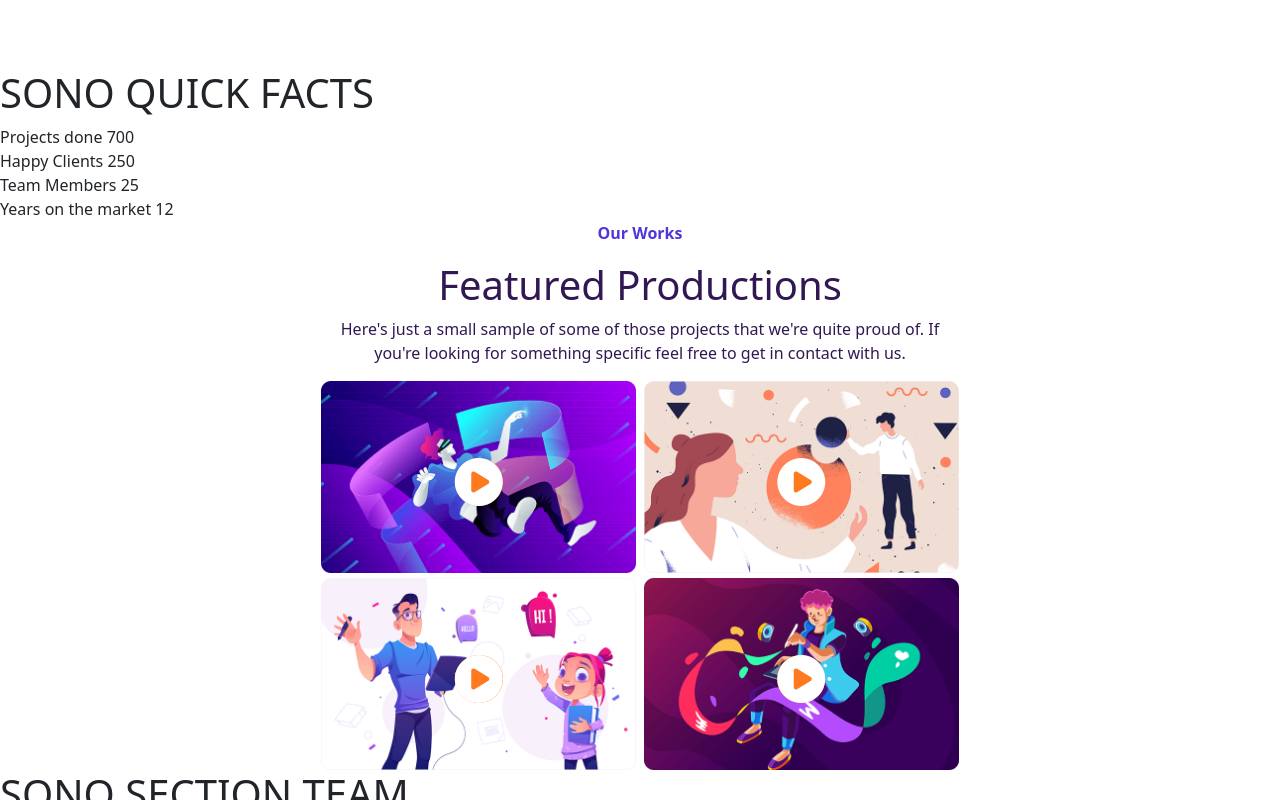
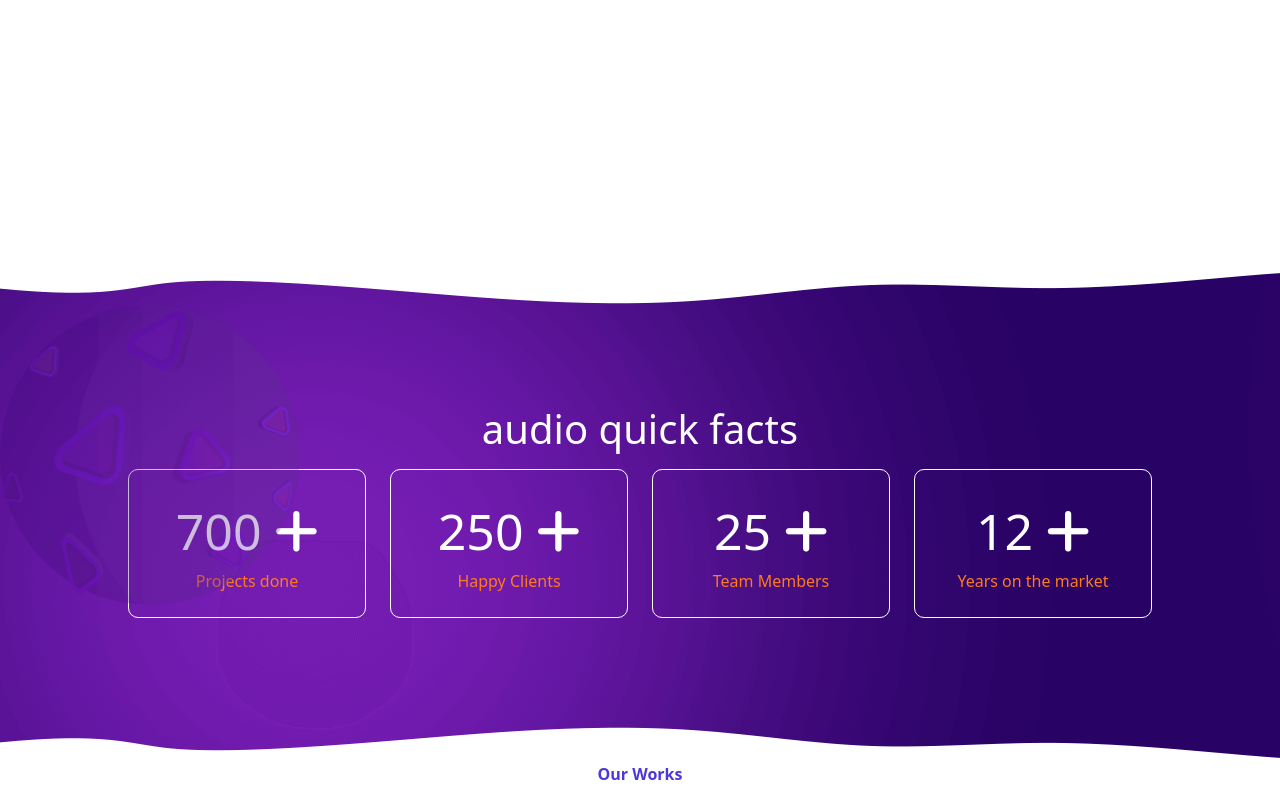
Before and after one commit to Chrissx77/proj-html-vuejs, a Vue app: page / in a window 1280 px wide. Shown: the part 1680-2480 px from the top of the page. Built offline with nearby package versions, Linux system fonts and the light colour scheme.

Commit message:
add: aggiunto componente  facts

```diff
--- a/src/pages/AboutUs.vue
+++ b/src/pages/AboutUs.vue
@@ -71,7 +71,7 @@ export default {
       </div>
     </div>
   </section>
-  <LoveAnimation />
+  <LoveAnimation class="py-0" />
   <Facts />
   <SectionTeam />
   <Client />
@@ -91,7 +91,7 @@ export default {
   img {
     width: 100%;
   }
-// caratteristiche contenitore contenente due sfondi e testo
+  // caratteristiche contenitore contenente due sfondi e testo
   .contenitore {
     @include contain;
 
@@ -103,7 +103,7 @@ export default {
       }
     }
   }
-// caratteristiche e posizionamento di quasi tutte le immagini dentro alla sezione
+  // caratteristiche e posizionamento di quasi tutte le immagini dentro alla sezione
   .onde {
     bottom: 0px;
   }
--- a/src/pages/Facts.vue
+++ b/src/pages/Facts.vue
@@ -1,46 +1,94 @@
 <script>
 export default {
   name: "Facts",
-  data(){
-    return{
-      cardFacts:[
+  data() {
+    return {
+      cardFacts: [
         {
-          label:'Projects done',
-          number:'700',
+          label: "Projects done",
+          number: "700",
         },
 
         {
-          label:'Happy Clients',
-          number:'250',
-
+          label: "Happy Clients",
+          number: "250",
         },
 
         {
-          label:'Team Members',
-          number:'25',
-
+          label: "Team Members",
+          number: "25",
         },
 
         {
-          label:'Years on the market',
-          number:'12',
+          label: "Years on the market",
+          number: "12",
         },
-      ]
-    }
-  }
-
+      ],
+    };
+  },
 };
 </script>
 
 <template>
-  <h1>SONO QUICK FACTS</h1>
-  <div v-for="(card, i) in cardFacts" >
-    {{ card.label }}
-    {{ card.number }}
-  </div>
+  <section>
+    <div>
+      <img src="../assets/shape-top.png" alt="" />
+    </div>
+    <div class="globe-img">
+      <img src="../assets/globe.png" alt="" />
+    </div>
+    <div class="container-fluid">
+      <div class="row">
+        <h1 class="text-center text-white">audio quick facts</h1>
+        <div
+          class="col-6 col-lg-4 col-xl-3 text-center"
+          v-for="(card, i) in cardFacts"
+          :key="i"
+        >
+          <div class="cards my-2 py-4">
+            <div class="text-white">
+              {{ card.number }} <i class="fa-solid fa-plus text-white"></i>
+            </div>
+            <span>{{ card.label }}</span>
+          </div>
+        </div>
+      </div>
+    </div>
+    <div>
+      <img src="../assets/shape-bottom.png" alt="" />
+    </div>
+  </section>
 </template>
 
 <style lang="scss" scoped>
 @use "../style/partials/variables" as *;
 @use "../style/partials/mixins" as *;
+section {
+  background-image: url(../assets/counter-bg.png);
+  margin-top: 200px;
+  position: relative;
+
+  .globe-img {
+    position: absolute;
+    max-width: 300px;
+    img {
+      width: 100%;
+    }
+  }
+  .container-fluid {
+    @include contain;
+    padding: 100px 0;
+
+    .cards {
+      border: 1px solid white;
+      border-radius: 10px;
+      div {
+        font-size: 50px;
+      }
+      span {
+        color: $orange;
+      }
+    }
+  }
+}
 </style>
```
